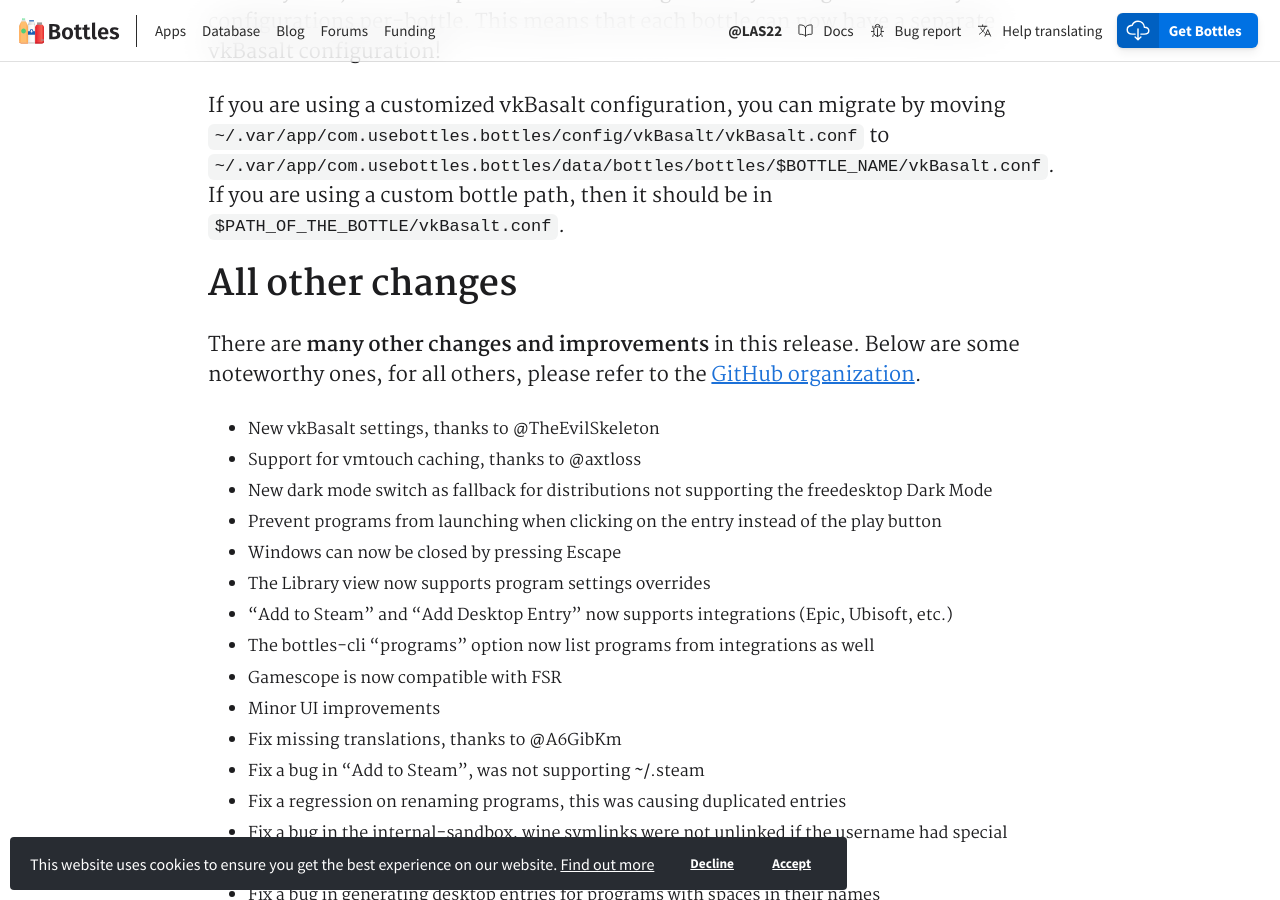
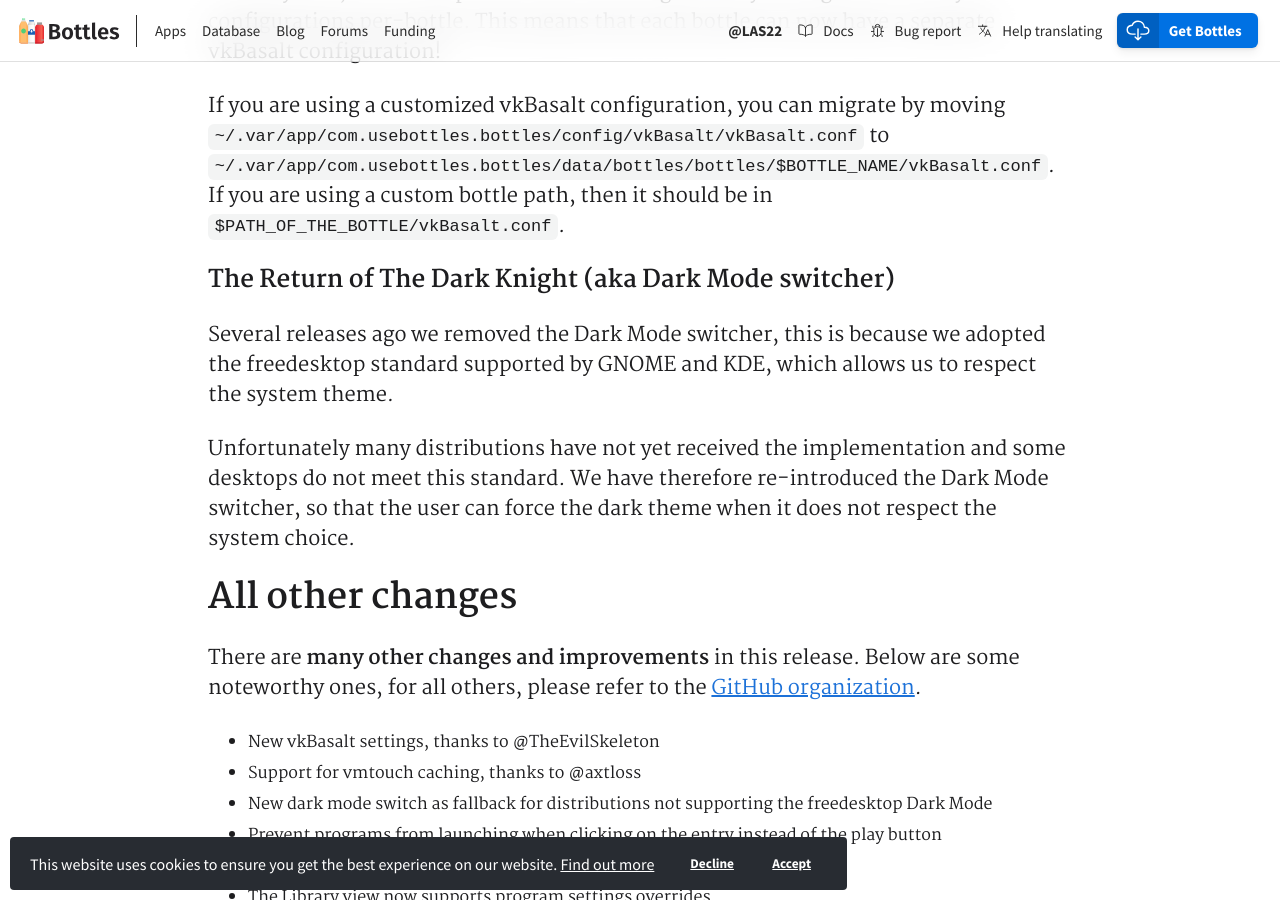
Before and after one commit to bottlesdevs/website, a Jekyll site: the page built from _posts/2022-08-14-release-day-2022-8-14.md, in a window 1280 px wide and 900 px high, scrolled down 2516 px. Built offline with Jekyll 4.4.1, drawn with Linux system fonts in a browser that asks for light colours; nearby versions of some CDN libraries; comment, search, counter and statistics services are not loaded.

Commit message:
add dark mode

```diff
--- a/_posts/2022-08-14-release-day-2022-8-14.md
+++ b/_posts/2022-08-14-release-day-2022-8-14.md
@@ -54,7 +54,15 @@
 If you are using a custom bottle path, then it should be in
 `$PATH_OF_THE_BOTTLE/vkBasalt.conf`.
 
+### The Return of The Dark Knight (aka Dark Mode switcher)
+Several releases ago we removed the Dark Mode switcher, this is because we adopted
+the freedesktop standard supported by GNOME and KDE, which allows us to respect the
+system theme.
 
+Unfortunately many distributions have not yet received the implementation and some
+desktops do not meet this standard. We have therefore re-introduced the Dark Mode
+switcher, so that the user can force the dark theme when it does not respect the
+system choice.
 
 ## All other changes
 There are **many other changes and improvements** in this release. Below are
```
